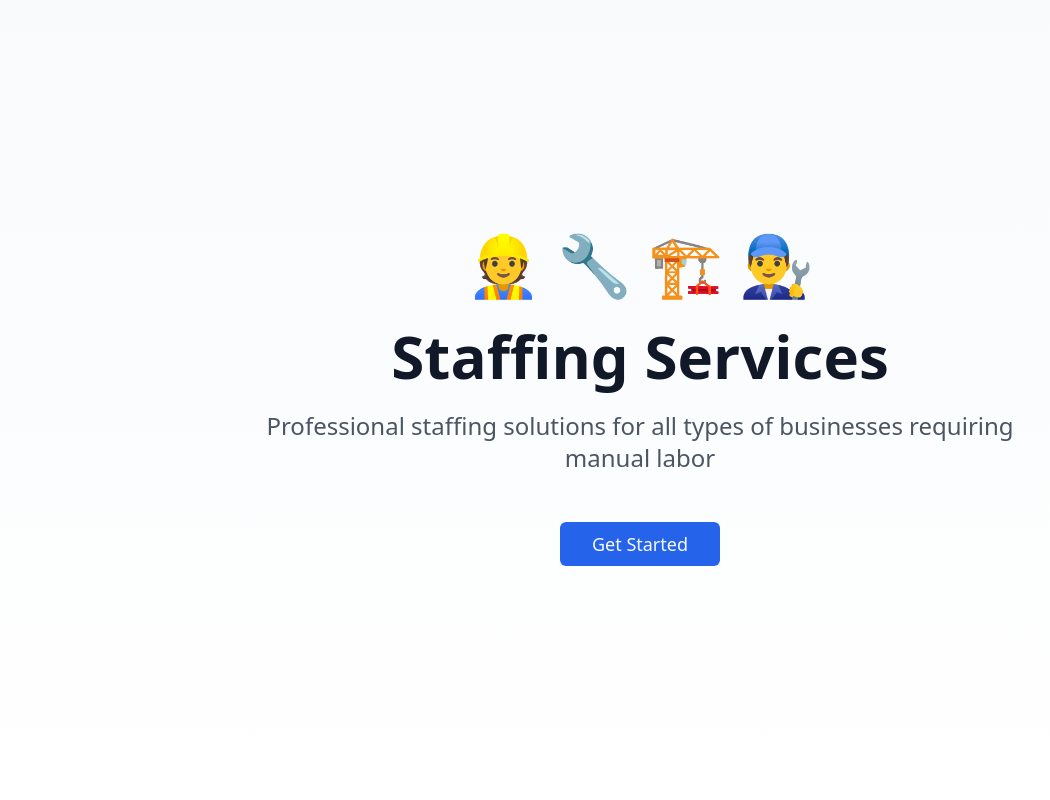
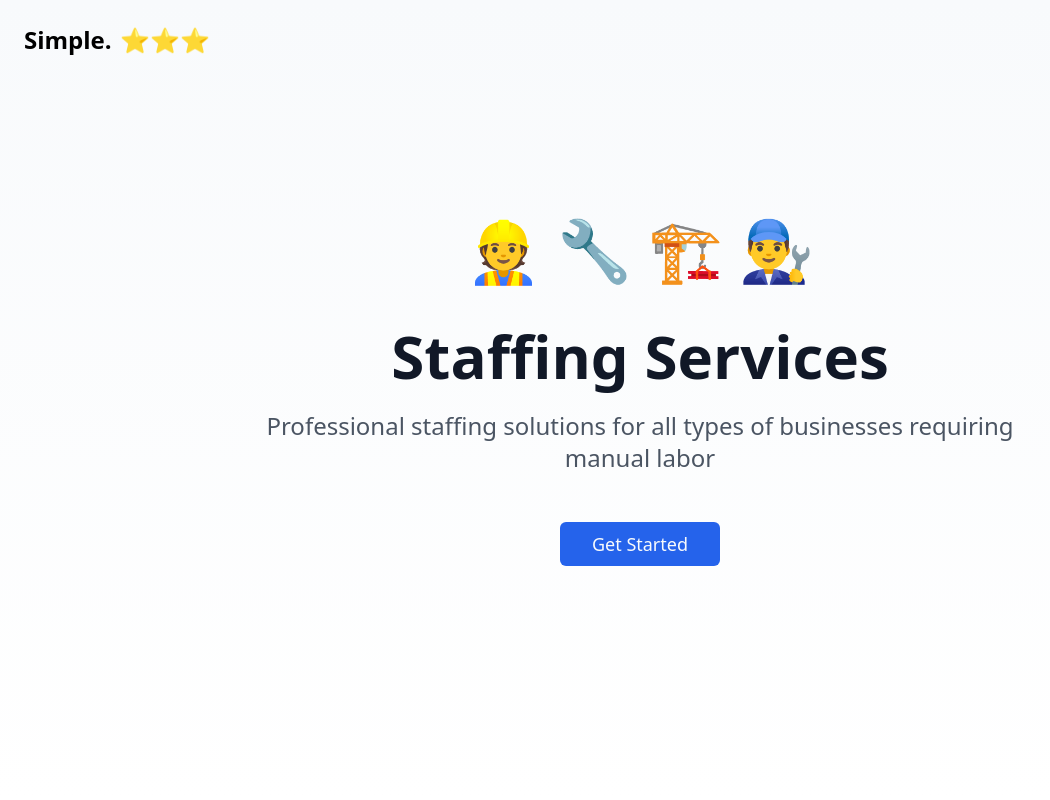
Before and after one commit to ronniehere/simple-website1, a React (Vite) app: page /staffing in a window 1280 px wide. Shown: the top 800 px of the page, without its empty margins (0-1050 px from the left). Built offline with nearby package versions, Linux system fonts and the light colour scheme.

Commit message:
Add animated emojis and company name
Implement animated emojis and display the company name "Simple." with a 3-star emoji next to it in the top left corner.

```diff
--- a/src/components/Hero.tsx
+++ b/src/components/Hero.tsx
@@ -3,13 +3,21 @@ import { Button } from "@/components/ui/button";
 
 export const Hero = () => {
   return (
-    <div className="min-h-screen flex flex-col items-center justify-center text-center px-4 bg-gradient-to-b from-slate-50 to-white">
+    <div className="min-h-screen flex flex-col text-center px-4 bg-gradient-to-b from-slate-50 to-white">
+      {/* Company Header */}
+      <div className="absolute top-6 left-6 flex items-center space-x-2">
+        <h2 className="text-2xl font-bold text-black">Simple.</h2>
+        <span className="text-2xl">⭐⭐⭐</span>
+      </div>
+
+      {/* Main Hero Content */}
+      <div className="flex-1 flex items-center justify-center">
         <div className="max-w-4xl mx-auto">
           <div className="flex justify-center space-x-4 text-6xl mb-8">
-          <span>🧹</span>
-          <span>🧽</span>
-          <span>✨</span>
-          <span>🧼</span>
+            <span className="animate-bounce">🧹</span>
+            <span className="animate-bounce delay-100">🧽</span>
+            <span className="animate-bounce delay-200">✨</span>
+            <span className="animate-bounce delay-300">🧼</span>
           </div>
 
           <h1 className="text-5xl md:text-6xl font-bold text-gray-900 mb-6">
@@ -29,5 +37,6 @@ export const Hero = () => {
           </Button>
         </div>
       </div>
+    </div>
   );
 };
--- a/src/components/staffing/StaffingHero.tsx
+++ b/src/components/staffing/StaffingHero.tsx
@@ -3,13 +3,21 @@ import { Button } from "@/components/ui/button";
 
 export const StaffingHero = () => {
   return (
-    <div className="min-h-screen flex flex-col items-center justify-center text-center px-4 bg-gradient-to-b from-slate-50 to-white">
+    <div className="min-h-screen flex flex-col text-center px-4 bg-gradient-to-b from-slate-50 to-white">
+      {/* Company Header */}
+      <div className="absolute top-6 left-6 flex items-center space-x-2">
+        <h2 className="text-2xl font-bold text-black">Simple.</h2>
+        <span className="text-2xl">⭐⭐⭐</span>
+      </div>
+
+      {/* Main Hero Content */}
+      <div className="flex-1 flex items-center justify-center">
         <div className="max-w-4xl mx-auto">
           <div className="flex justify-center space-x-4 text-6xl mb-8">
-          <span>👷</span>
-          <span>🔧</span>
-          <span>🏗️</span>
-          <span>👨‍🔧</span>
+            <span className="animate-bounce">👷</span>
+            <span className="animate-bounce delay-100">🔧</span>
+            <span className="animate-bounce delay-200">🏗️</span>
+            <span className="animate-bounce delay-300">👨‍🔧</span>
           </div>
 
           <h1 className="text-5xl md:text-6xl font-bold text-gray-900 mb-6">
@@ -29,5 +37,6 @@ export const StaffingHero = () => {
           </Button>
         </div>
       </div>
+    </div>
   );
 };
```
Lines whose indentation alone changed are shown as unchanged.
